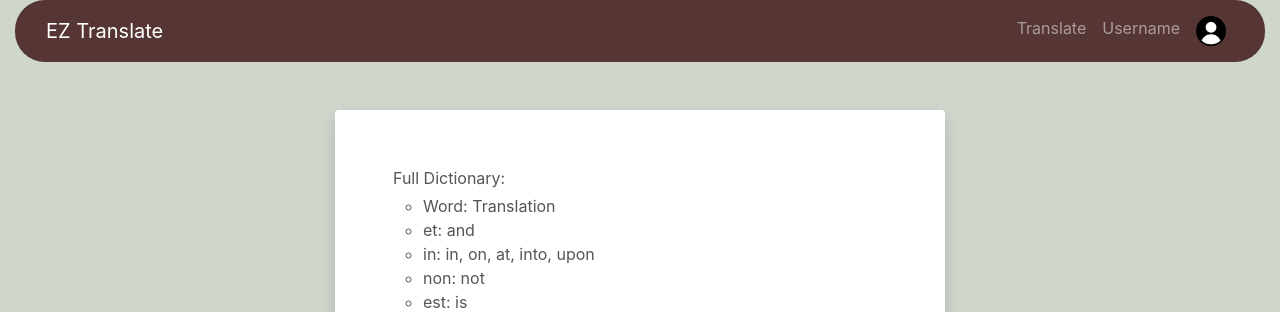
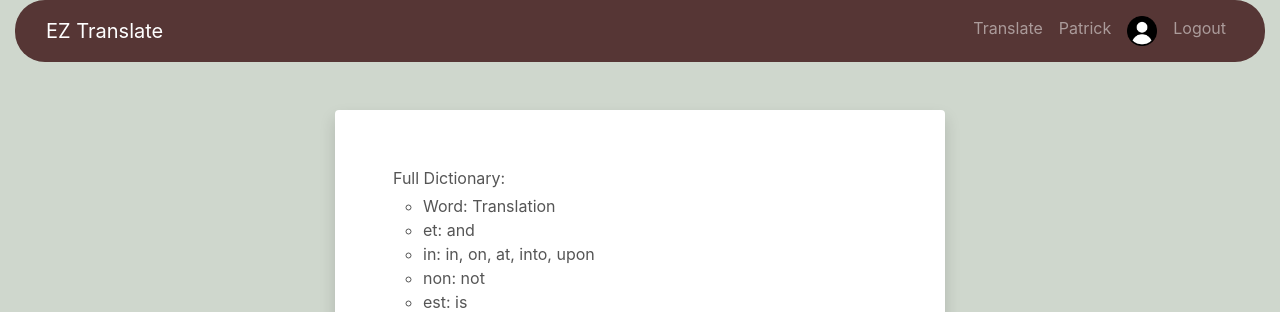
Before and after one commit to Patrick566/EZSchedule, a Flask app: page /dictionary in a window 1280 px wide. Shown: the top 312 px of the page. Run offline with Flask 3, Linux system fonts and the light colour scheme; a user stored in the database is signed in; some libraries are stand-ins or nearby versions.

Commit message:
Finished Project

```diff
--- a/app.py
+++ b/app.py
@@ -5,6 +5,7 @@ from models import *
 app = Flask(__name__)
 app.secret_key = "Key"
 
+# Login and Signup page (also option for continuing without logging in)
 @app.route("/", methods=["GET", "POST"])
 def login():
     if request.method == "POST":
@@ -19,7 +20,7 @@ def login():
                 db_session.commit()
                 flash("Welcome " + username + "! You have successfully signed up")
                 session["username"] = username
-                return render_template("search.html")
+                return render_template("search.html", username=session["username"])
             else:
                 flash("Your Username is alread in use, please Login instead")
                 return render_template("home.html")
@@ -29,18 +30,19 @@ def login():
             if db_session.query(User).where((User.user_name == username) & (User.password == password)).first() is not None:
                 flash("Welcome back " + username + "! You have successfully logged in")
                 session["username"] = username
-                return render_template("search.html")
+                return render_template("search.html", username=session["username"])
             else:
                 flash("You Password or Username is incorrect, please Sign up instead", "info")
                 return render_template("home.html")
     if request.method == "GET":
         return render_template("home.html")
 
+# Actual search page with translation functionallity
 @app.route("/search", methods=["GET", "POST"])
 def search():
     if request.method == "GET":
         if "username" in session:
-            return render_template("search.html", username=session["username"])
+            return render_template("search.html", username="")
         else:
             return render_template("search.html")
 
@@ -48,16 +50,26 @@ def search():
         search = request.form["search"]
         definition = db_session.query(Word).where(Word.word == search).first()
         if definition is not None:
-            return render_template("extension.html", definition = definition)
+            return render_template("extension.html", definition = definition, username=session["username"])
         else:
             flash("Word does not exist in our database")
-            return render_template("search.html")
+            return render_template("search.html", username=session["username"])
 
+# List of all words and definitions
 @app.route("/dictionary")
 def dictionary():
     definitions = db_session.query(Word).all()
     print(definitions)
-    return render_template("dictextension.html", definitons = definitions)
+    return render_template("dictextension.html", definitons = definitions, username=session["username"])
+
+# Logout function
+@app.route("/logout")
+def logout():
+    if "username" in session:
+        session.pop("username")
+        return redirect(url_for("login"))
+    else:
+        return redirect(url_for("login"))
 
 
 if __name__ == "__main__":
--- a/setup.py
+++ b/setup.py
@@ -1,14 +1,15 @@
 from database import init_db, db_session
 from models import *
 
+# inititalize databae
 init_db()
 
-#initializing a debuger user
+# initializing a debuger user
 user1 = User("Patrick", "Password")
 db_session.add(user1)
 db_session.commit()
 
-#initializing the databse with CSV data
+# initializing the databse with CSV data
 with open('words.txt', 'r') as infile:
     for l in infile.readlines():
         line = l.split(',', 1)
--- a/templates/dictionary.html
+++ b/templates/dictionary.html
@@ -22,10 +22,13 @@
                             <a class="nav-link" href="/search">Translate</a>
                           </li>
                         <li class="nav-item">
-                          <a class="nav-link" href="#">Username</a>
+                          <a class="nav-link" href="#">{{username}}</a>
                         </li>
                         <li>
                           <a class="nav-link" href="#"><img src="../static/images/icon.png"></a>
+                        </li>
+                        <li class="nav-item">
+                          <a class="nav-link" href="/logout">Logout</a>
                         </li>
                       </ul>
                     </div>
--- a/templates/home.html
+++ b/templates/home.html
@@ -38,10 +38,6 @@
                   <label for="password">Password:</label>
                   <input type="password" class="form-control" id="password" name="password">
                 </div>
-                <!-- <div class="form-group">
-                  <label for="password">Re-Enter Password:</label>
-                  <input type="password" class="form-control" id="password" name="password">
-                </div> -->
                 <button type="submit" class="btn login-btn">Continue</button>
               </form>
             </div>
--- a/templates/result.html
+++ b/templates/result.html
@@ -22,11 +22,14 @@
                           <a class="nav-link" href="/dictionary">Dictionary</a>
                         </li>
                         <li class="nav-item">
-                          <a class="nav-link" href="#">User</a>
+                            <a class="nav-link" href="#">{{username}}</a>
                         </li>
                         <li>
                           <a class="nav-link" href="#"><img src="../static/images/icon.png"></a>
                         </li>
+                        <li class="nav-item">
+                            <a class="nav-link" href="/logout">Logout</a>
+                          </li>
                       </ul>
                     </div>
                   </nav>
--- a/templates/search.html
+++ b/templates/search.html
@@ -22,10 +22,13 @@
                           <a class="nav-link" href="/dictionary">Dictionary</a>
                         </li>
                         <li class="nav-item">
-                          <a class="nav-link" href="#">User</a>
+                          <a class="nav-link" href="#">{{username}}</a>
                         </li>
                         <li>
                           <a class="nav-link" href="#"><img src="../static/images/icon.png"></a>
+                        </li>
+                        <li class="nav-item">
+                          <a class="nav-link" href="/logout">Logout</a>
                         </li>
                       </ul>
                     </div>
```
Also changed, not shown: words.db.
